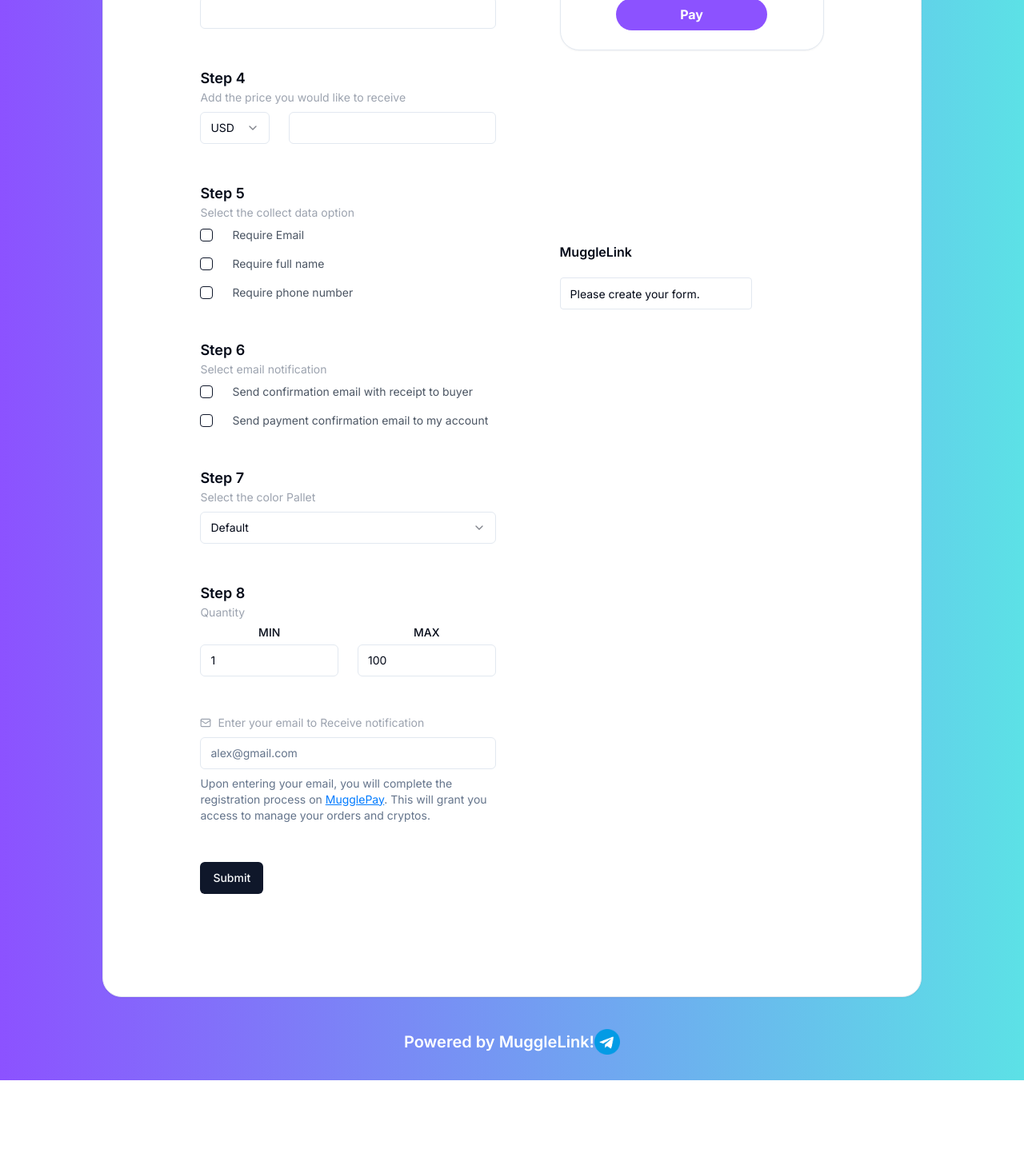
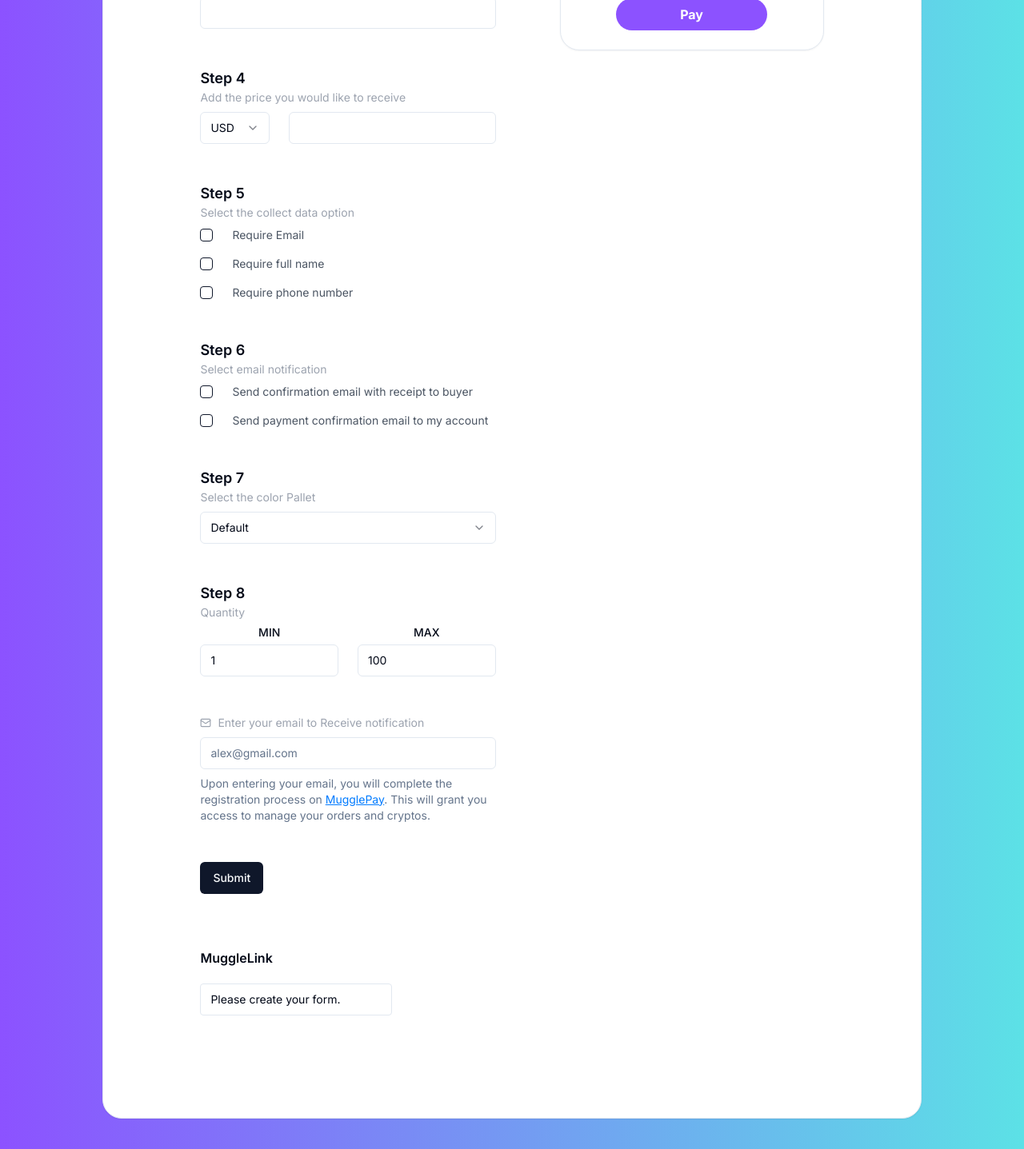
Before and after one commit to MugglePay/mugglelink-form, a Next.js app: page / in a window 1280 px wide. Shown: the part 1780-3217 px from the top of the page at 80% size. Before the commit the page ends 3131 px from the top, so only its background shows below. Built offline with nearby package versions, Linux system fonts and the light colour scheme.

Commit message:
Update MerchantForm.tsx

```diff
--- a/src/components/MerchantForm.tsx
+++ b/src/components/MerchantForm.tsx
@@ -541,6 +541,20 @@ const MerchantForm = ({ insertApi }: { insertApi: any }) => {
             <Button ref={submitButton} type="submit">
               Submit
             </Button>
+            <div className="flex flex-col sm:flex-row items-center mt-4 gap-4">
+                <div className="basis-1/2">
+                  <h1 className="my-5 font-semibold">MuggleLink</h1>
+                  <CopyComponent id={formId} />
+                </div>
+                <div className="basis-1/2">
+                  {URL && (
+                    <div className="mt-4">
+                      <h1 className="my-5 font-semibold">QR Code</h1>
+                      <QRCode value={URL} size={80} />
+                    </div>
+                  )}
+                </div>
+              </div>
           </form>
         </Form>
       </div>
@@ -555,13 +569,6 @@ const MerchantForm = ({ insertApi }: { insertApi: any }) => {
             productName={form.getValues("product")}
           />
         </div>
-        <div className="my-10">
-        <div className="mt-40">
-          <h1 className="my-5 font-semibold">MuggleLink</h1>
-
-          <CopyComponent id={formId} />
-        </div>
-        </div>
         {URL && (
           <div className="mb-8">
             <h1 className="my-2 font-semibold">QR Code</h1>
```
